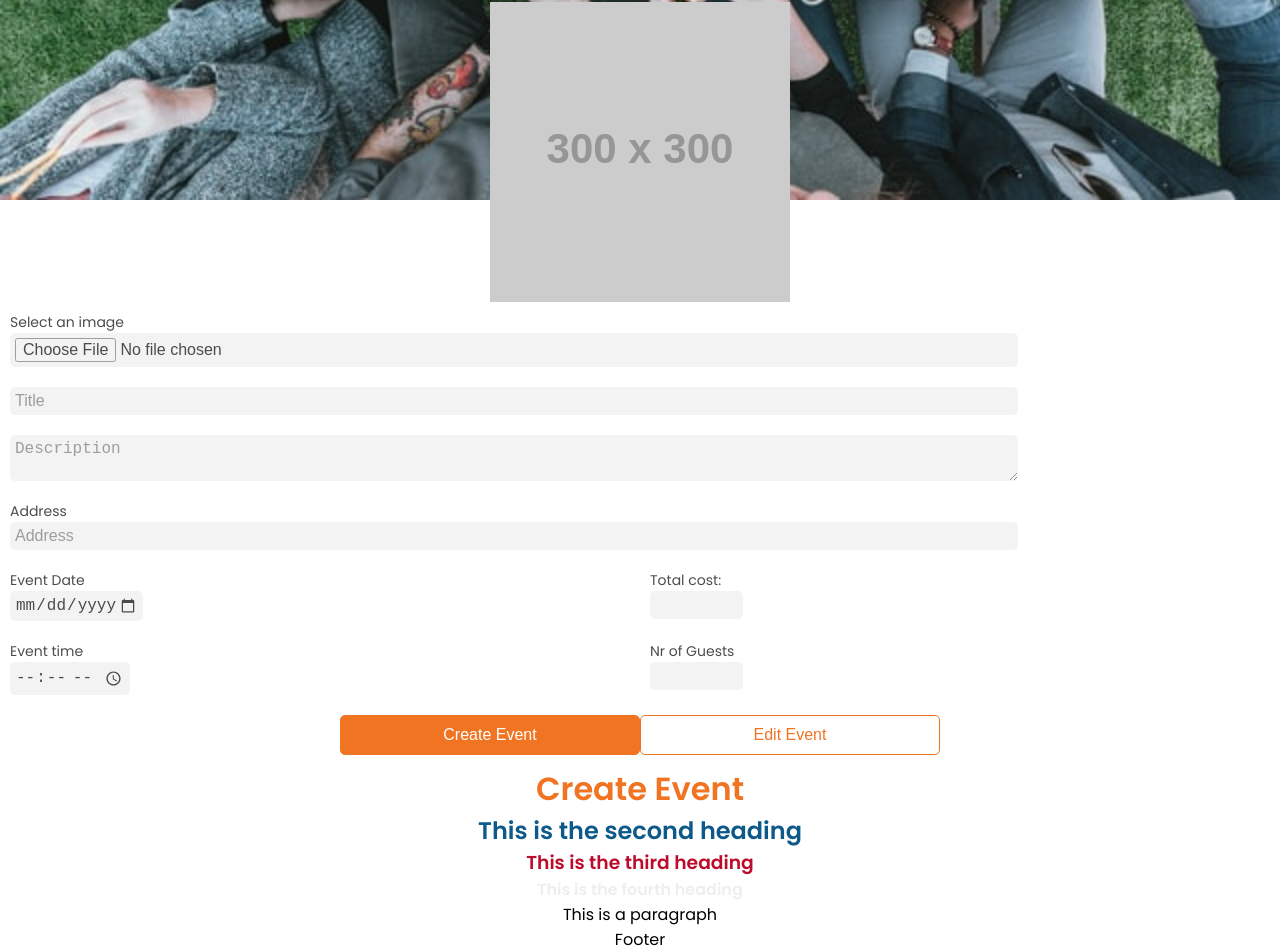
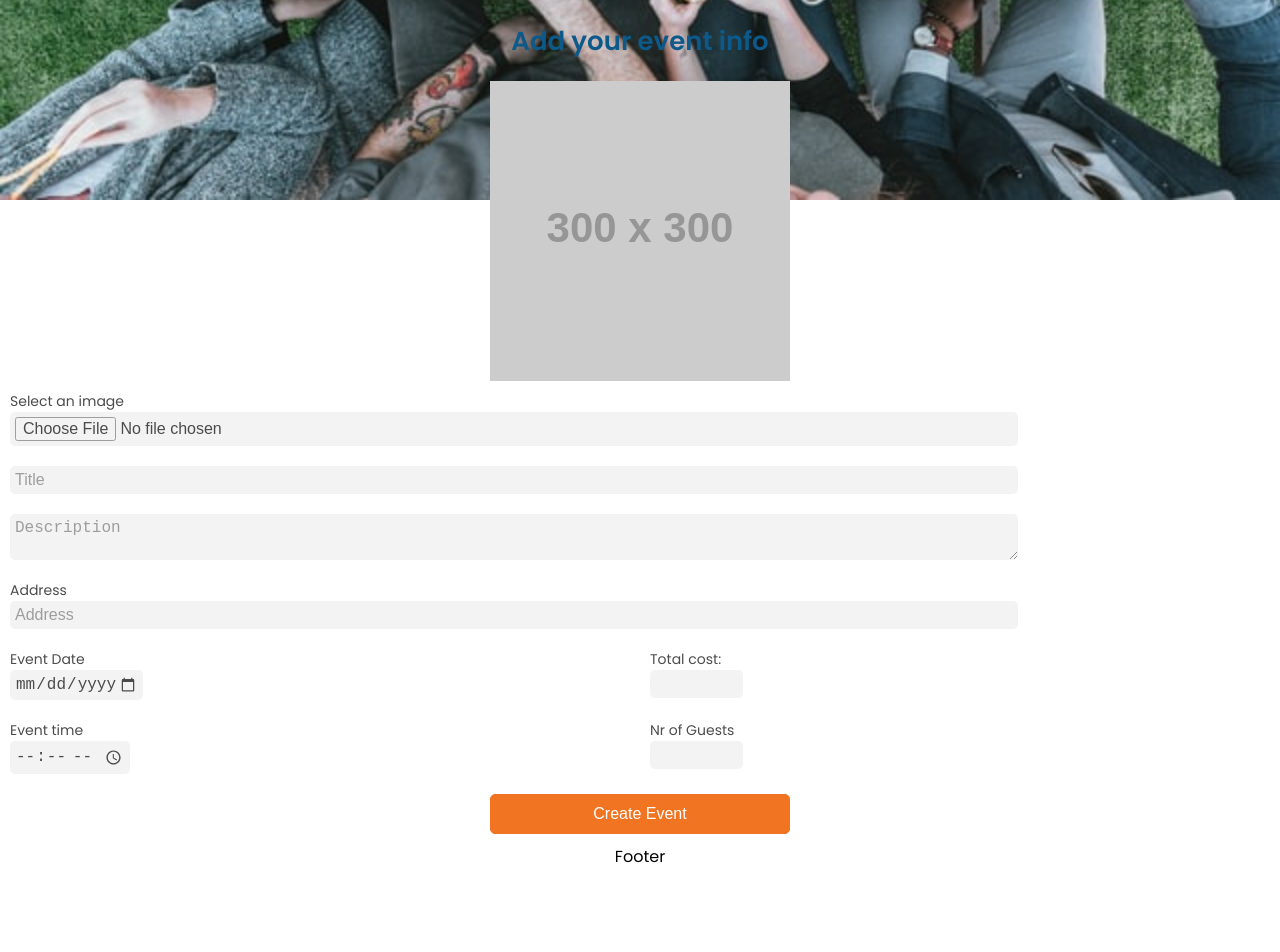
Before and after one commit to MarinaFroes/Event_Planner, a React (Create React App) app: page / in a window 1280 px wide. Shown: the part 798-1750 px from the top of the page. After the commit the page ends 1667 px from the top, so only its background shows below. Built offline with nearby package versions, Linux system fonts and the light colour scheme.

Commit message:
feat: Import TextBox component and remove secondary button

```diff
--- a/src/components/CreateEvent.tsx
+++ b/src/components/CreateEvent.tsx
@@ -4,22 +4,27 @@ import Btn from './Btn'
 import Header from './Header'
 import EventForm from './EventForm'
 import MainImg from '../assets/images/spencer-davis-vJsj-hgOEG0-unsplash.jpg'
+import TextBox from './TextBox'
 
 const CreateEvent: React.FC = () => {
   const subtitle = "Event planner is an easy way to create events and invite friends, sharing the costs and the tasks."
+  const heading1 = "Add your event info"
   return (
     <div>
-      <Header title="Event Planner" subtitle={subtitle} imageUrl={MainImg}/>
-      <EventForm handleChange={e => console.log(e.target.value)}/>
+      <Header title="Event Planner" subtitle={subtitle} imageUrl={MainImg} />
+      <TextBox heading1={heading1} heading2="" />
+      <EventForm showImage={true} handleChange={e => console.log(e.target.value)}/>
       <Btn primary={true} text="Create Event" widthSize="300px"/>
-      <Btn primary={false} text="Edit Event" widthSize="300px"/>
-      <h1 style={{ color: "var(--main-color-orange, #f07422)" }}>Create Event</h1>
-      <h2 style={{ color: "var(--main-color-blue, #0c598a)"}}>This is the second heading</h2>
-      <h3 style={{ color: "var(--main-color-red, #bd0b2b)" }}>This is the third heading</h3>
-      <h4 style={{ color: "var(--main-color-grey, #eee)" }}>This is the fourth heading</h4>
-      <p>This is a paragraph</p>
     </div>
   )
 }
 
 export default CreateEvent
+
+  /**
+   * <h1 style={{ color: "var(--main-color-orange, #f07422)" }}>Create Event</h1>
+      <h2 style={{ color: "var(--main-color-blue, #0c598a)"}}>This is the second heading</h2>
+      <h3 style={{ color: "var(--main-color-red, #bd0b2b)" }}>This is the third heading</h3>
+      <h4 style={{ color: "var(--main-color-grey, #eee)" }}>This is the fourth heading</h4>
+      <p>This is a paragraph</p>
+   */
```
